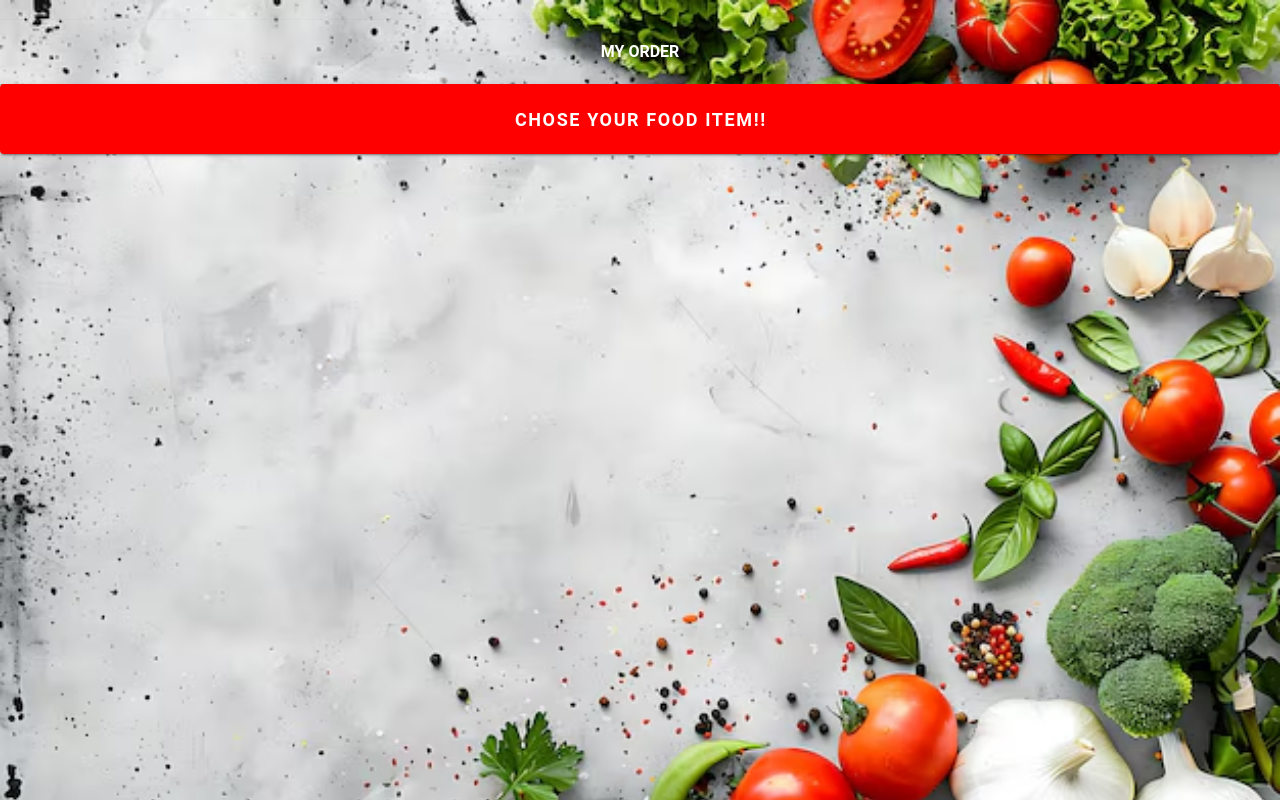
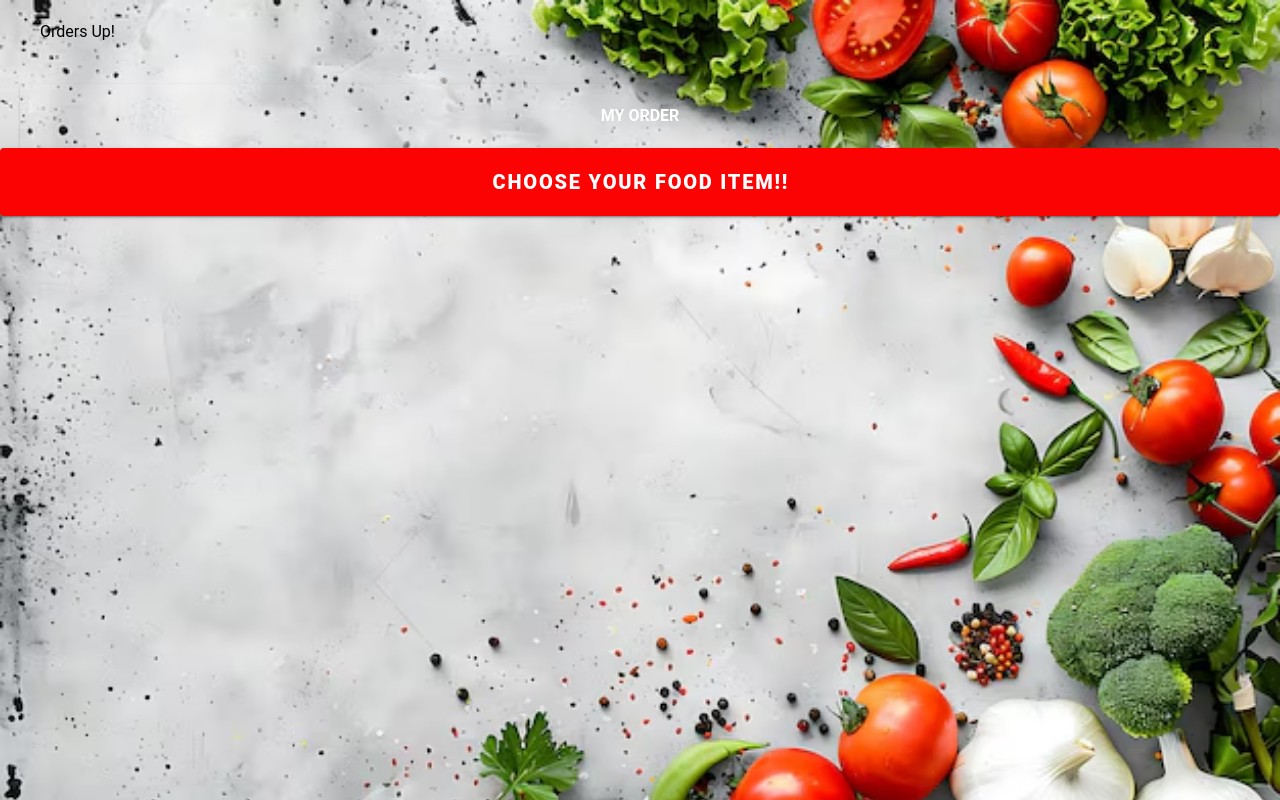
Before and after one commit to noxious99/OrdersUp, a Vue app: page / in a window 1280 px wide. Built offline with nearby package versions, Linux system fonts and the light colour scheme.

Commit message:
design slightly twicked

```diff
--- a/src/components/CurrentOrder.vue
+++ b/src/components/CurrentOrder.vue
@@ -29,7 +29,7 @@
           <p class="text-h6">x{{ item.quantity }}</p>
           <button
             @click="increaseQuantity(item.id)"
-            class="ml-2 bg-green-700 w-6 h-6 text-white rounded-xl font-bold"
+            class="ml-2 bg-green-600 w-6 h-6 text-white rounded-xl font-bold"
           >
             +
           </button>
@@ -50,7 +50,9 @@
     </div>
     <div class="flex gap-2 items-center">
       <p>Total Amount to Pay:</p>
-      <p class="font-italic text-h6 text-[#fc0303] font-weight-bold">
+      <p
+        class="font-italic text-h6 text-[#fc0303] font-weight-bold [text-shadow:_0_1px_2px_rgb(0_0_0_/_40%)]"
+      >
         {{ totalValue }}/= (vat 15%)
       </p>
     </div>
--- a/src/views/HomeView.vue
+++ b/src/views/HomeView.vue
@@ -1,8 +1,18 @@
 <template>
+  <div class="h-[100vh]">
+    <div class="mb-5">
+      <p
+        class="text-black font-bold backdrop-blur-lg text-6xl px-10 py-5 [text-shadow:_0_2px_3px_rgb(0_0_0_/_60%)]"
+      >
+        Orders Up!
+      </p>
+    </div>
     <div
       class="flex flex-col md:flex-row md:items-start md:gap-[100px] gap-[60px] mt-5 justify-center items-center"
     >
-    <div class="font-weight-bold w-[380px] md:w-[500px] text-center">
+      <div
+        class="font-weight-bold w-[380px] md:w-[500px] text-center backdrop-blur-sm px-5"
+      >
         <p
           class="text-xl text-white bg-[#fc0303] py-5 px-6 rounded-md elevation-1"
         >
@@ -30,20 +40,20 @@
       </div> -->
       </div>
 
-    <div class="font-weight-bold w-[380px] md:w-[500px]">
+      <div class="font-weight-bold w-[380px] md:w-[500px] h-100">
         <v-btn
           block
           style="
             color: white;
-          height: 70px;
-          background-color: red;
-          font-size: 18px;
-          font-weight: 700;
+            height: 68px;
+            background-color: #fc0303;
+            font-size: 20px;
+            font-weight: 900;
           "
         >
-        Chose Your Food Item!!
+          Choose Your Food Item!!
           <v-menu activator="parent">
-          <v-list>
+            <v-list class="bg-grey-lighten-4">
               <v-list-item
                 v-for="item in items"
                 :key="item.id"
@@ -67,7 +77,9 @@
                       <p class="font-italic">$: {{ item.price }}</p>
                     </div>
                   </div>
-                <div class="ml-10 bg-green-700 px-3 py-1 text-white rounded-lg">
+                  <div
+                    class="ml-10 bg-green-600 px-3 py-1 text-white rounded-lg"
+                  >
                     <button
                       @click="$store.commit('addToOrder', item)"
                       class="text-h5 font-weight-bold"
@@ -108,6 +120,7 @@
       </div> -->
       </div>
     </div>
+  </div>
 </template>
 
 <script>
```
Lines whose indentation alone changed are shown as unchanged.
